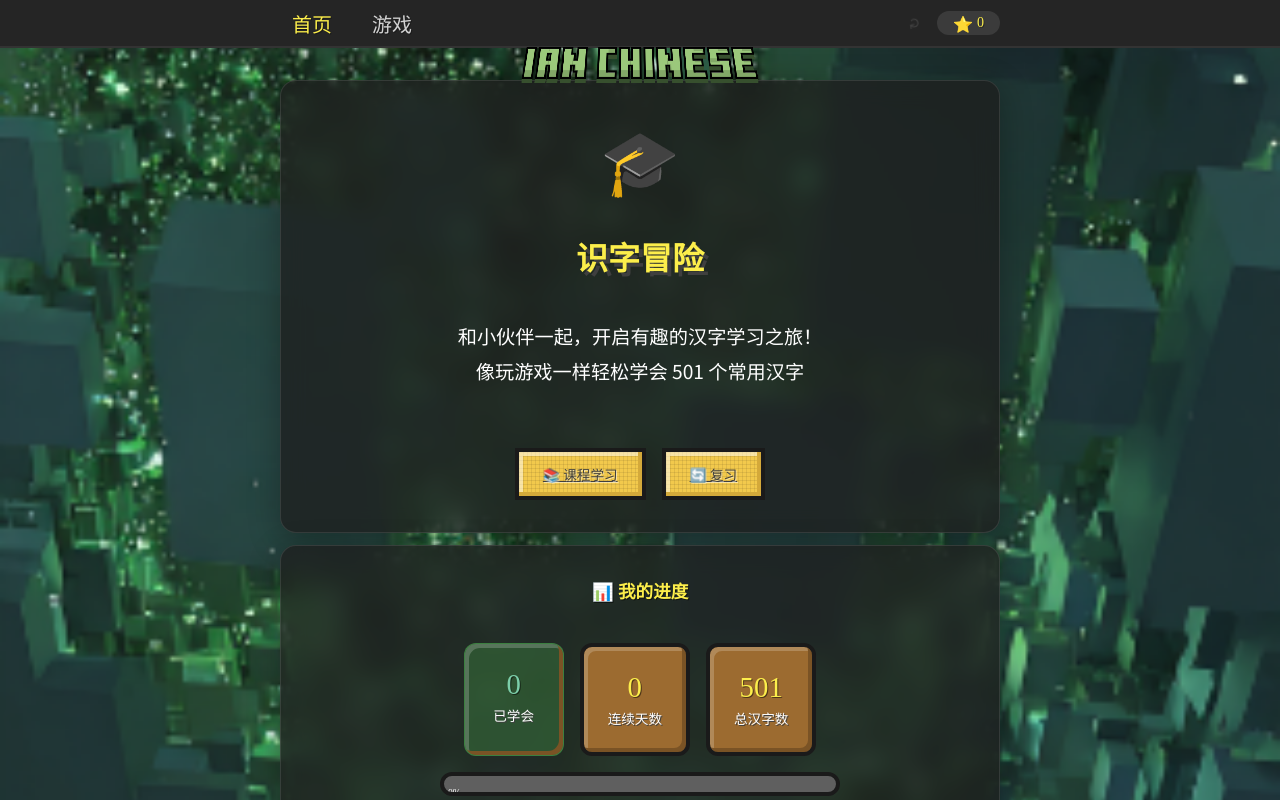
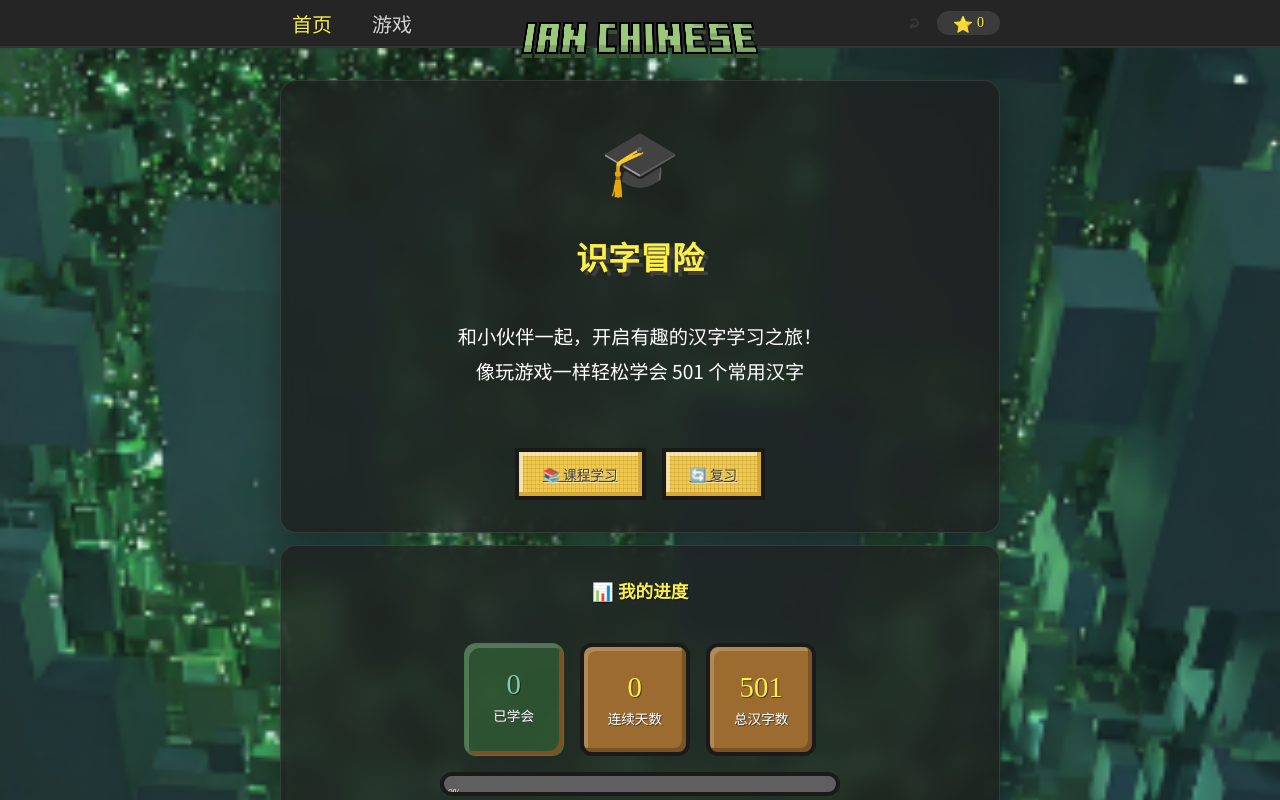
Before and after one commit to hitbastank/chinese-literacy-app, a React (Vite) app: page / in a window 1280 px wide. Shown: the top 800 px of the page. Built offline with nearby package versions, Linux system fonts and the light colour scheme; no server answers; the database is empty; a web font is replaced by a local one.

Commit message:
fix: 修复logo布局溢出问题 (inner容器高度及z-index)

```diff
--- a/src/components/Navbar.css
+++ b/src/components/Navbar.css
@@ -24,9 +24,10 @@
     align-items: center;
     width: 100%;
     max-width: 720px;
-    height: 96px;
+    height: 100%;
     /* match navbar height */
     position: relative;
+    overflow: visible;
 }
 
 .navbar-logo {
@@ -37,7 +38,7 @@
     transform: translateX(-50%);
     display: flex;
     align-items: center;
-    z-index: 10;
+    z-index: 1000;
 }
 
 .navbar-logo-img {
```
